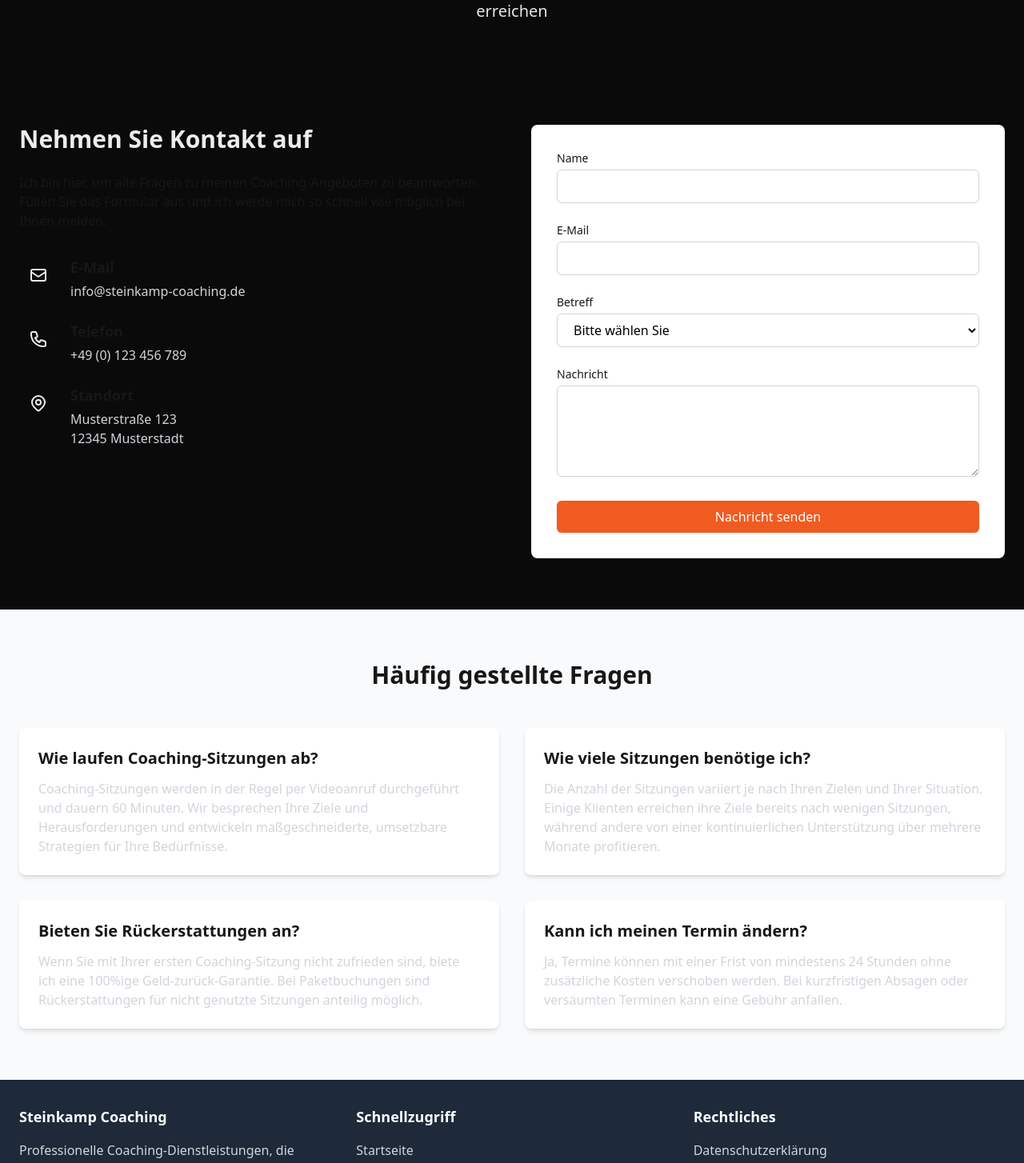
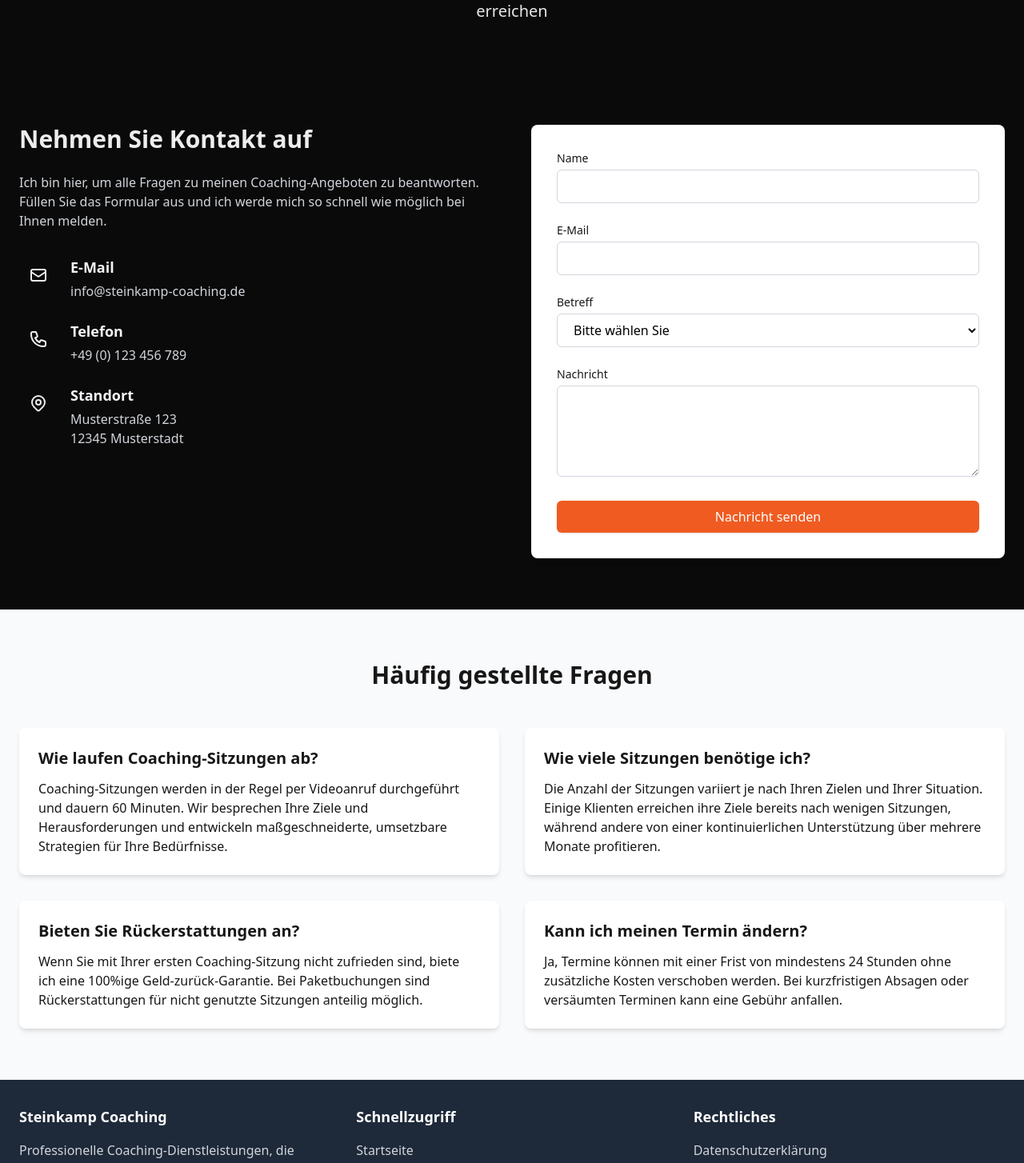
Before and after one commit to lennartpj/coaching-website, a Next.js app: page /contact in a window 1280 px wide. Shown: the part 216-1670 px from the top of the page at 80% size. Built offline with nearby package versions, Linux system fonts and the light colour scheme.

Commit message:
Update page.tsx

```diff
--- a/src/app/contact/page.tsx
+++ b/src/app/contact/page.tsx
@@ -91,7 +91,7 @@ export default function Contact() {
             {/* Contact Information */}
             <div>
               <h2 className="text-3xl font-bold mb-6 text-primary">Nehmen Sie Kontakt auf</h2>
-              <p className="text-dark mb-8">
+              <p className="text-medium mb-8">
                 Ich bin hier, um alle Fragen zu meinen Coaching-Angeboten zu beantworten. Füllen Sie das Formular aus und ich werde mich so schnell wie möglich bei Ihnen melden.
               </p>
 
@@ -103,7 +103,7 @@ export default function Contact() {
                     </svg>
                   </div>
                   <div>
-                    <h3 className="text-lg font-semibold text-dark mb-1">E-Mail</h3>
+                    <h3 className="text-lg font-semibold text-light mb-1">E-Mail</h3>
                     <p className="text-medium">info@steinkamp-coaching.de</p>
                   </div>
                 </div>
@@ -115,7 +115,7 @@ export default function Contact() {
                     </svg>
                   </div>
                   <div>
-                    <h3 className="text-lg font-semibold text-dark mb-1">Telefon</h3>
+                    <h3 className="text-lg font-semibold text-light mb-1">Telefon</h3>
                     <p className="text-medium">+49 (0) 123 456 789</p>
                   </div>
                 </div>
@@ -128,7 +128,7 @@ export default function Contact() {
                     </svg>
                   </div>
                   <div>
-                    <h3 className="text-lg font-semibold text-dark mb-1">Standort</h3>
+                    <h3 className="text-lg font-semibold text-light mb-1">Standort</h3>
                     <p className="text-medium">Musterstraße 123<br />12345 Musterstadt</p>
                   </div>
                 </div>
@@ -221,22 +221,22 @@ export default function Contact() {
           <div className="grid grid-cols-1 md:grid-cols-2 gap-8">
             <div className="bg-white p-6 rounded-lg shadow-md">
               <h3 className="text-xl font-semibold mb-3 text-dark">Wie laufen Coaching-Sitzungen ab?</h3>
-              <p className="text-medium">Coaching-Sitzungen werden in der Regel per Videoanruf durchgeführt und dauern 60 Minuten. Wir besprechen Ihre Ziele und Herausforderungen und entwickeln maßgeschneiderte, umsetzbare Strategien für Ihre Bedürfnisse.</p>
+              <p className="text-dark">Coaching-Sitzungen werden in der Regel per Videoanruf durchgeführt und dauern 60 Minuten. Wir besprechen Ihre Ziele und Herausforderungen und entwickeln maßgeschneiderte, umsetzbare Strategien für Ihre Bedürfnisse.</p>
             </div>
 
             <div className="bg-white p-6 rounded-lg shadow-md">
               <h3 className="text-xl font-semibold mb-3 text-dark">Wie viele Sitzungen benötige ich?</h3>
-              <p className="text-medium">Die Anzahl der Sitzungen variiert je nach Ihren Zielen und Ihrer Situation. Einige Klienten erreichen ihre Ziele bereits nach wenigen Sitzungen, während andere von einer kontinuierlichen Unterstützung über mehrere Monate profitieren.</p>
+              <p className="text-dark">Die Anzahl der Sitzungen variiert je nach Ihren Zielen und Ihrer Situation. Einige Klienten erreichen ihre Ziele bereits nach wenigen Sitzungen, während andere von einer kontinuierlichen Unterstützung über mehrere Monate profitieren.</p>
             </div>
 
             <div className="bg-white p-6 rounded-lg shadow-md">
               <h3 className="text-xl font-semibold mb-3 text-dark">Bieten Sie Rückerstattungen an?</h3>
-              <p className="text-medium">Wenn Sie mit Ihrer ersten Coaching-Sitzung nicht zufrieden sind, biete ich eine 100%ige Geld-zurück-Garantie. Bei Paketbuchungen sind Rückerstattungen für nicht genutzte Sitzungen anteilig möglich.</p>
+              <p className="text-dark">Wenn Sie mit Ihrer ersten Coaching-Sitzung nicht zufrieden sind, biete ich eine 100%ige Geld-zurück-Garantie. Bei Paketbuchungen sind Rückerstattungen für nicht genutzte Sitzungen anteilig möglich.</p>
             </div>
 
             <div className="bg-white p-6 rounded-lg shadow-md">
               <h3 className="text-xl font-semibold mb-3 text-dark">Kann ich meinen Termin ändern?</h3>
-              <p className="text-medium">Ja, Termine können mit einer Frist von mindestens 24 Stunden ohne zusätzliche Kosten verschoben werden. Bei kurzfristigen Absagen oder versäumten Terminen kann eine Gebühr anfallen.</p>
+              <p className="text-dark">Ja, Termine können mit einer Frist von mindestens 24 Stunden ohne zusätzliche Kosten verschoben werden. Bei kurzfristigen Absagen oder versäumten Terminen kann eine Gebühr anfallen.</p>
             </div>
           </div>
         </div>
```
